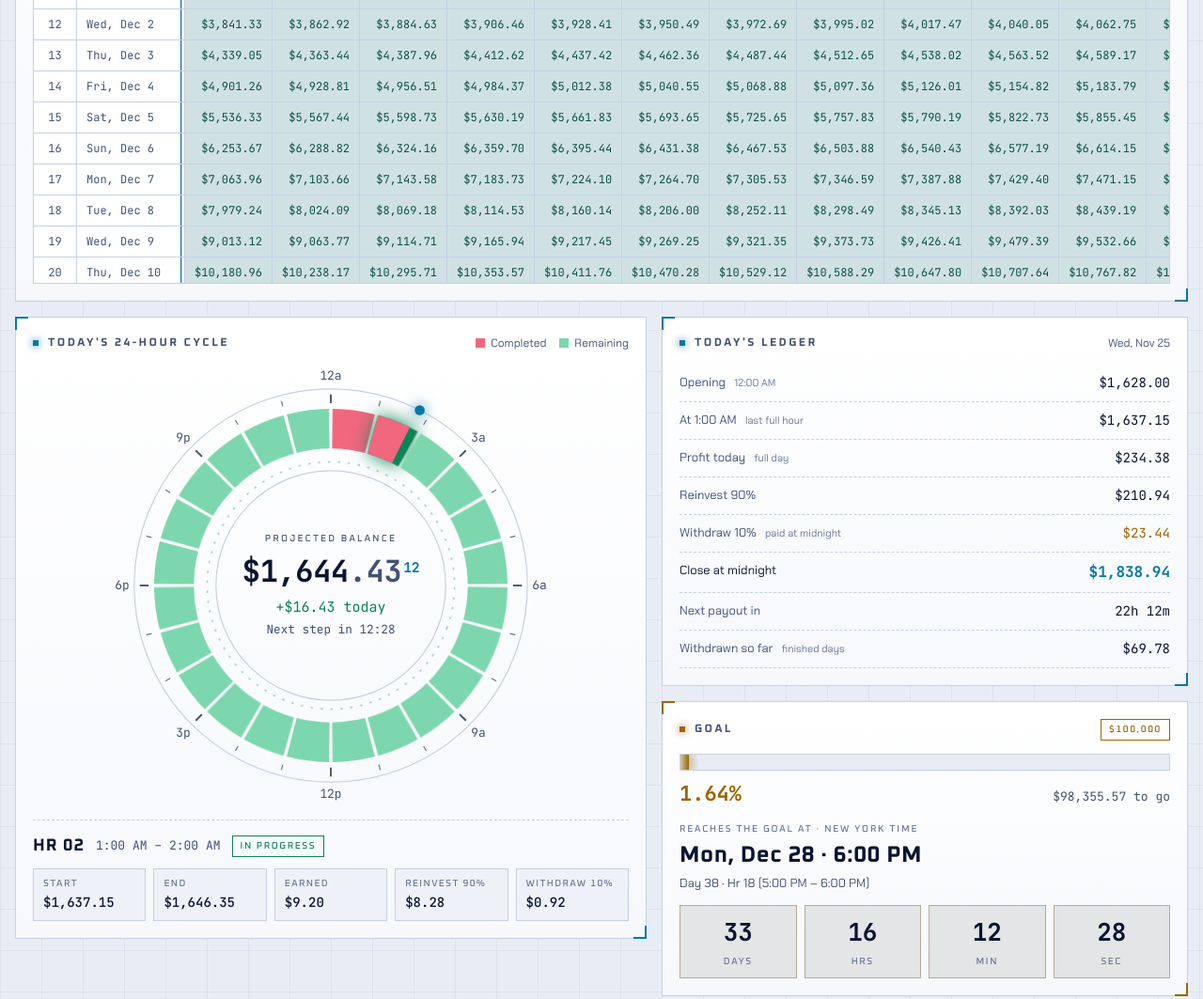
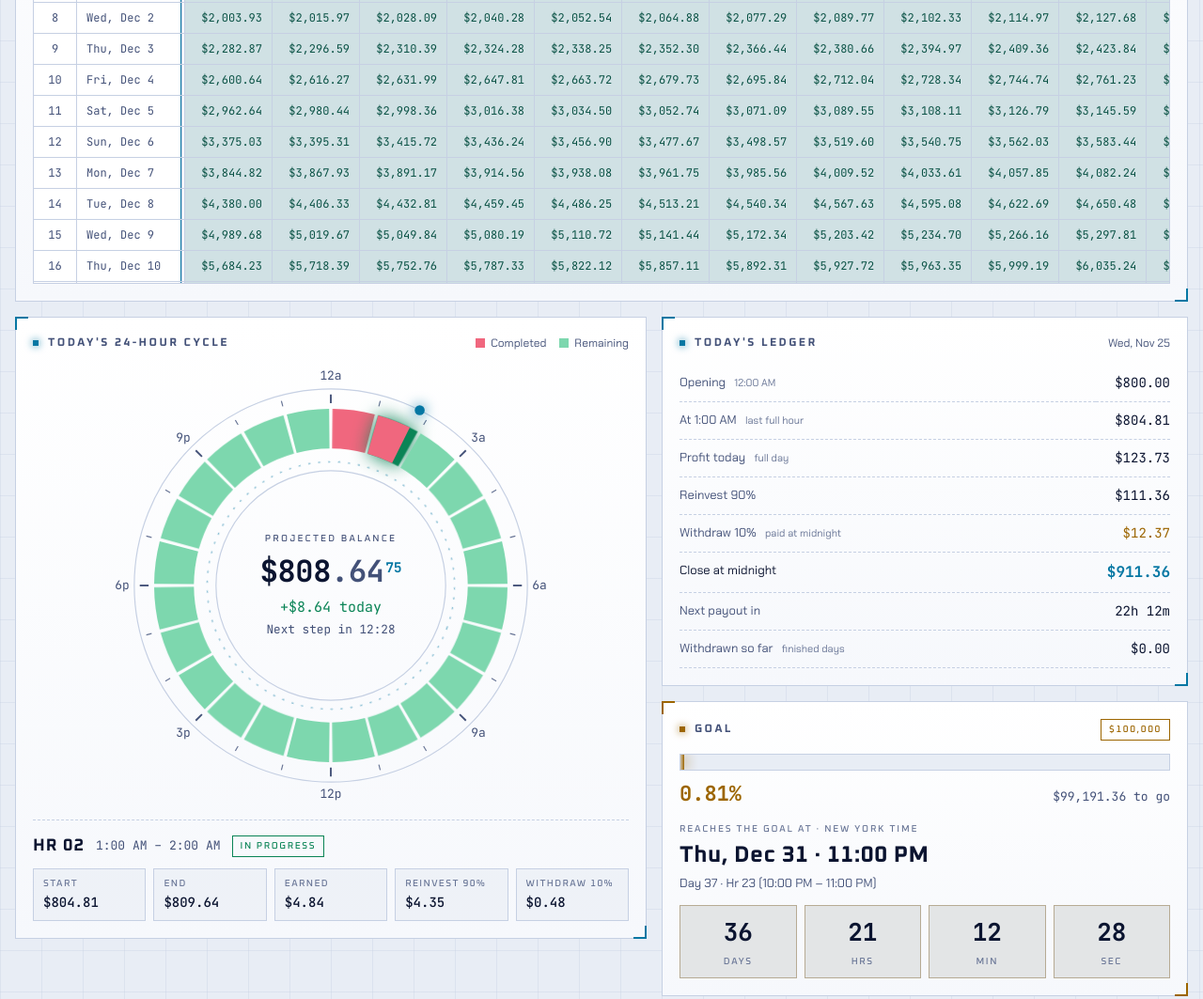
Before and after one commit to rramoliya005/growth-reactor, a plain HTML site: page GrowthReactorLedger100k.html in a window 1280 px wide. Shown: the part 529-1592 px from the top of the page at 94% size. Drawn offline with Linux system fonts and the light colour scheme.

Commit message:
Update GrowthReactorLedger100k.html

```diff
--- a/GrowthReactorLedger100k.html
+++ b/GrowthReactorLedger100k.html
@@ -311,7 +311,7 @@ footer{color:var(--faint);font-size:12px;text-align:center;max-width:70ch;margin
       </svg>
       <div>
         <h1>Growth<span>//</span>Reactor</h1>
-        <p class="sub" id="sub">Projection · $1,000 → $100,000 · 0.562% per hour · reinvest 90% / withdraw 10%</p>
+        <p class="sub" id="sub">Projection · $800 → $100,000 · 0.601% per hour · reinvest 90% / withdraw 10%</p>
       </div>
     </div>
     <div class="clock" aria-live="off">
@@ -323,9 +323,9 @@ footer{color:var(--faint);font-size:12px;text-align:center;max-width:70ch;margin
 
   <div class="chips">
     <span class="chip state" id="chState" data-phase="live"><span class="dot pulse" aria-hidden="true"></span><span id="chStateTx">Compounding</span></span>
-    <span class="chip"><em>Day</em><b id="chDay">01 / 38</b></span>
+    <span class="chip"><em>Day</em><b id="chDay">01 / 37</b></span>
     <span class="chip"><em>Hour</em><b id="chHr">16 / 24</b></span>
-    <span class="chip"><em>Rate</em><b id="chRate">0.562%/hr · 14.40%/day</b></span>
+    <span class="chip"><em>Rate</em><b id="chRate">0.601%/hr · 15.47%/day</b></span>
     <a class="chip link" href="#reactor"><em>Jump to</em><b>Live dial ↓</b></a>
     <div class="seg-toggle mode" role="group" aria-label="Display mode">
       <button type="button" id="mDay" aria-pressed="false"><svg viewBox="0 0 16 16" aria-hidden="true"><circle cx="8" cy="8" r="3"/><path d="M8 1.2v1.9M8 12.9v1.9M1.2 8h1.9M12.9 8h1.9M3.2 3.2l1.3 1.3M11.5 11.5l1.3 1.3M3.2 12.8l1.3-1.3M11.5 4.5l1.3-1.3"/></svg>Day</button>
@@ -394,14 +394,14 @@ footer{color:var(--faint);font-size:12px;text-align:center;max-width:70ch;margin
 
     <div class="stack">
       <div class="panel ledger">
-        <div class="ph"><h2>Today's ledger</h2><span class="legend" id="ledgerDate">Sat, Nov 21</span></div>
+        <div class="ph"><h2>Today's ledger</h2><span class="legend" id="ledgerDate">Wed, Nov 25</span></div>
         <dl>
-          <dt>Opening <small>12:00 AM</small></dt><dd id="lgOpen">$1,000.00</dd>
-          <dt id="lgStepLabel">At 3:00 PM <small>last full hour</small></dt><dd id="lgStep">$2,175.40</dd>
-          <dt>Profit today <small>full day</small></dt><dd id="lgProfit">$143.97</dd>
-          <dt id="lgReLabel">Reinvest 90%</dt><dd id="lgRe">$129.57</dd>
-          <dt id="lgWdLabel">Withdraw 10% <small>paid at midnight</small></dt><dd class="wd" id="lgWd">$14.40</dd>
-          <dt class="em">Close at midnight</dt><dd class="em" id="lgClose">$1,129.57</dd>
+          <dt>Opening <small>12:00 AM</small></dt><dd id="lgOpen">$800.00</dd>
+          <dt id="lgStepLabel">At 3:00 PM <small>last full hour</small></dt><dd id="lgStep">$800.00</dd>
+          <dt>Profit today <small>full day</small></dt><dd id="lgProfit">$123.73</dd>
+          <dt id="lgReLabel">Reinvest 90%</dt><dd id="lgRe">$111.36</dd>
+          <dt id="lgWdLabel">Withdraw 10% <small>paid at midnight</small></dt><dd class="wd" id="lgWd">$12.37</dd>
+          <dt class="em">Close at midnight</dt><dd class="em" id="lgClose">$911.36</dd>
           <dt>Next payout in</dt><dd id="lgNext">9h 00m</dd>
           <dt>Withdrawn so far <small>finished days</small></dt><dd id="lgTotal">$0.00</dd>
         </dl>
@@ -410,14 +410,14 @@ footer{color:var(--faint);font-size:12px;text-align:center;max-width:70ch;margin
       <div class="panel goal">
         <div class="ph"><h2>Goal</h2><span class="pill gold" id="goalTarget">$100,000</span></div>
         <div class="gauge" role="progressbar" aria-label="Progress to goal" aria-valuemin="0" aria-valuemax="100" id="gauge"><div class="gauge-fill" id="gaugeFill"></div></div>
-        <div class="gauge-row"><span class="pct" id="goalPct">1.00%</span><span class="togo" id="goalTo">$99,000.00 to go</span></div>
+        <div class="gauge-row"><span class="pct" id="goalPct">0.80%</span><span class="togo" id="goalTo">$99,200.00 to go</span></div>
         <div class="eta">
-          <span class="lbl" id="goalEtaK">Reached at · New York time</span>
-          <span class="eta-v" id="goalEta">Mon, Dec 28 · 6:00 PM</span>
-          <span class="dimtext" id="goalWhich">Day 38 · Hr 18</span>
+          <span class="lbl" id="goalEtaK">Reaches the goal at · New York time</span>
+          <span class="eta-v" id="goalEta">Thu, Dec 31 · 11:00 PM</span>
+          <span class="dimtext" id="goalWhich">Day 37 · Hr 23</span>
         </div>
         <div class="countdown" id="countdown">
-          <div><b id="cdD">37</b><span>days</span></div>
+          <div><b id="cdD">36</b><span>days</span></div>
           <div><b id="cdH">07</b><span>hrs</span></div>
           <div><b id="cdM">00</b><span>min</span></div>
           <div><b id="cdS">00</b><span>sec</span></div>
@@ -472,8 +472,8 @@ footer{color:var(--faint);font-size:12px;text-align:center;max-width:70ch;margin
 const $ = (id) => document.getElementById(id);
 const SVGNS = "http://www.w3.org/2000/svg";
 const HOUR = 36e5, DAY = 864e5;
-const DEF = { bal: 1000, rate: 0.562, wd: 10, start: "2026-11-21", end: "2026-12-29", goal: 100000 };
-const KEY = "growth-reactor-ledger:params:v6";
+const DEF = { bal: 800, rate: 0.601, wd: 10, start: "2026-11-25", end: "2027-01-01", goal: 100000 };
+const KEY = "growth-reactor-ledger:params:v11";
 
 let P = { ...DEF };
 try {
```
